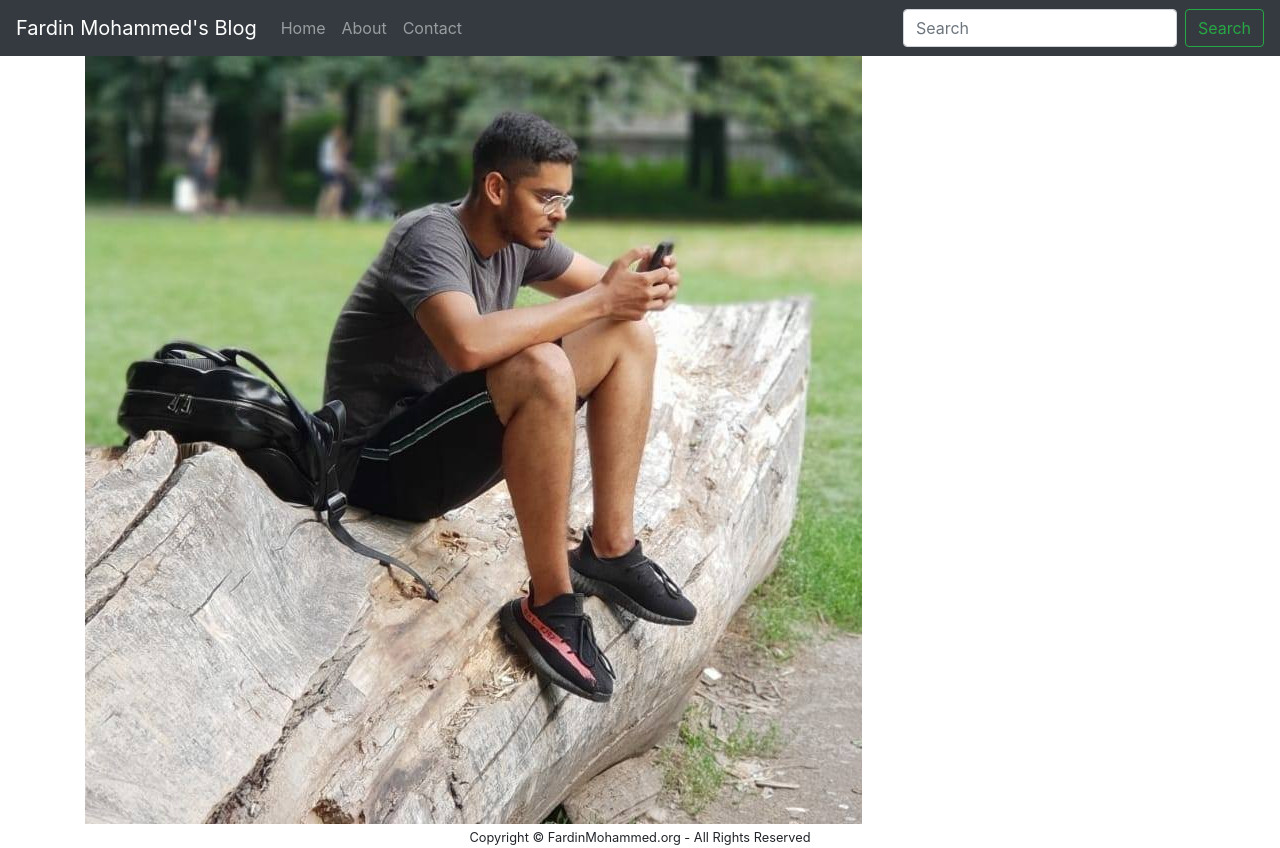
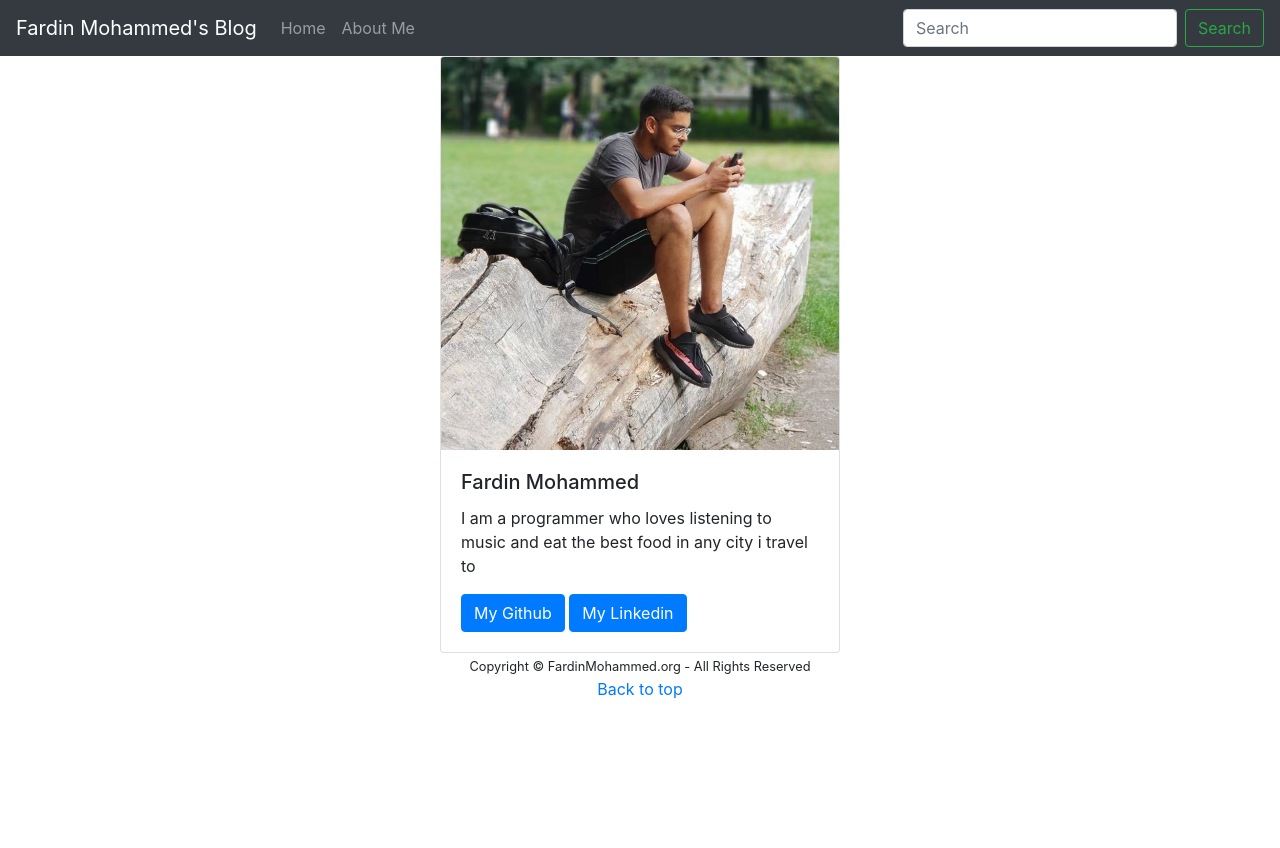
Before and after one commit to fardeenmohd/MyDjangoBlog, a Django app: page /about/ in a window 1280 px wide. After the commit the page ends 699 px from the top, so only its background shows below. Run offline with Django 3.2, Linux system fonts and the light colour scheme; some libraries are stand-ins or nearby versions.

Commit message:
Add posts to be downloaded and shown on the home feed Add about me so people can find me Change model of posts

```diff
--- a/pages/templates/about.html
+++ b/pages/templates/about.html
@@ -6,5 +6,18 @@
 {% endblock %}
 
 {% block content %}
-    <img src="{% static 'images/me.jpg' %}">
+
+        <div class="card" style="width: 25em; margin: 0 auto">
+            <img class="card-img-top" src="{% static 'images/me.jpg' %}" alt="Card image cap">
+            <div class="card-body">
+                <h5 class="card-title">Fardin Mohammed</h5>
+                <p class="card-text">I am a programmer who loves listening to music and eat the best food in any city i
+                    travel
+                    to</p>
+                <a href="http://github.com/fardeenmohd" class="btn btn-primary">My Github</a>
+                <a href="http://linkedin.com/in/fardin-mohammed-25a2aa141" class="btn btn-primary">My Linkedin</a>
+            </div>
+        </div>
+
+
 {% endblock %}
--- a/pages/templates/base-en.html
+++ b/pages/templates/base-en.html
@@ -28,12 +28,9 @@
             </li>
 
             <li class="nav-item">
-                <a class="nav-link" href="{% url 'about' %}">About</a>
+                <a class="nav-link" href="{% url 'about' %}">About Me</a>
             </li>
 
-            <li class="nav-item">
-                <a class="nav-link" href="{% url 'contact' %}">Contact</a>
-            </li>
 
         </ul>
         <form class="form-inline my-2 my-lg-0">
@@ -48,9 +45,16 @@
     {% endblock %}
 </div>
 
-<div style="text-align: center;">
-    <small>Copyright &copy; FardinMohammed.org - All Rights Reserved</small>
-</div>
+<footer class="blog-footer">
+    <div style="text-align: center;">
+        <small>Copyright &copy; FardinMohammed.org - All Rights Reserved</small>
+    </div>
+    <div style="text-align: center;">
+        <a href="#">Back to top</a>
+    </div>
+
+</footer>
+
 
 <!-- Optional JavaScript -->
 <!-- jQuery first, then Popper.js, then Bootstrap JS -->
--- a/pages/urls.py
+++ b/pages/urls.py
@@ -4,6 +4,5 @@ from pages import views
 urlpatterns = [
     path('', views.home, name='home'),
     path('about/', views.about, name='about'),
-    path('contact/', views.contact, name='contact'),
 
 ]
--- a/pages/views.py
+++ b/pages/views.py
@@ -1,13 +1,14 @@
 from django.shortcuts import render
+from .models import Post
 
 
 def home(request):
-    return render(request, "home.html", {})
+    posts = Post.objects.all()
+    context = {
+        'posts': posts
+    }
+    return render(request, "home.html", context)
 
 
 def about(request):
     return render(request, "about.html", {})
-
-
-def contact(request):
-    return render(request, "contact.html", {})
```
Also changed, not shown: pages/models.py (+2 -5 lines), pages/templates/contact.html (deleted, +0 -8 lines), pages/templates/home.html (+14 -0 lines).
